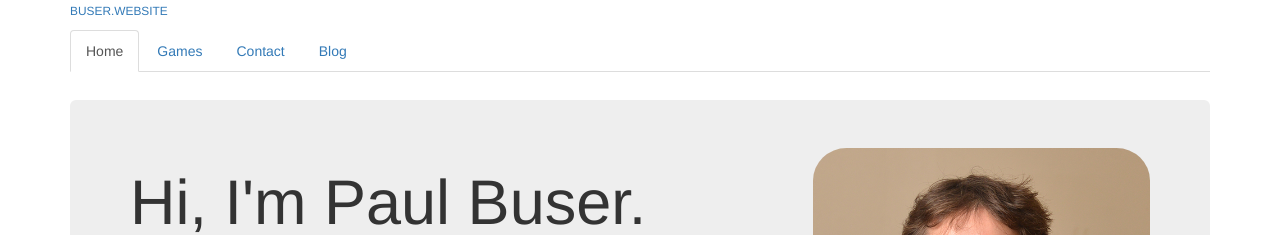
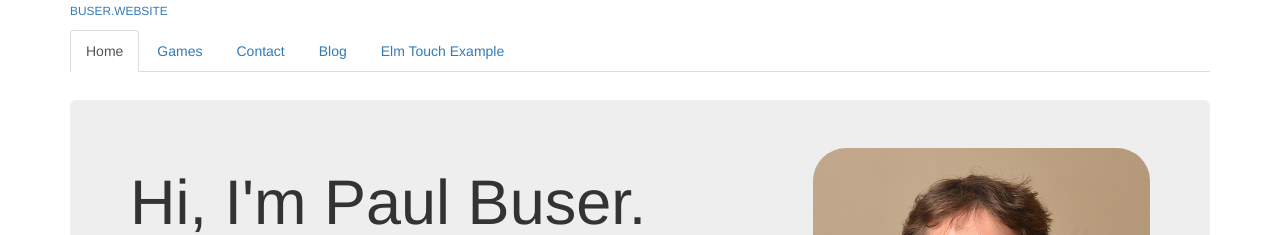
Before and after one commit to p-buse/p-buse.github.io, a Jekyll site: the page built from index.html, in a window 1280 px wide. Shown: the top 235 px of the page. Built offline with Jekyll 4.4.1, drawn with Linux system fonts in a browser that asks for light colours; nearby versions of some CDN libraries.

Commit message:
fix header

```diff
--- a/misc/elm-touch-example/index.html
+++ b/misc/elm-touch-example/index.html
@@ -1,3 +1,9 @@
+---
+layout: default
+title: Elm Touch Example
+nav: 6
+permalink: /misc/elm-touch-example
+---
 <!DOCTYPE html>
 <html>
 <head>
```
